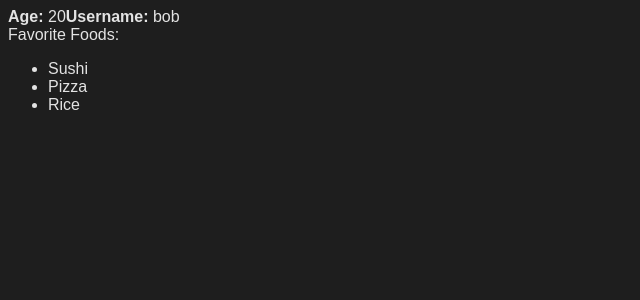
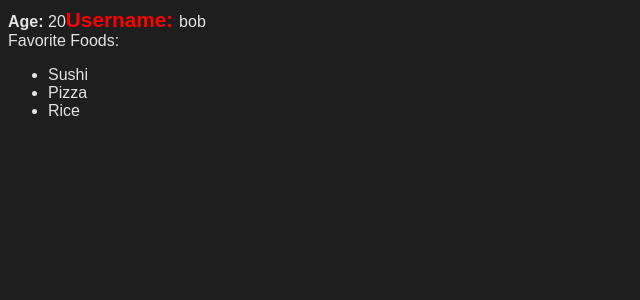
Before and after one commit to guilhermefurla/FrontEndProjects, a React (Vite) app in the folder react/: page / in a window 1280 px wide. Shown: the top 300 px of the page, without its empty margins (0-640 px from the left). Built offline with nearby package versions, Linux system fonts and the light colour scheme.

Commit message:
components css

```diff
--- a/react/src/components/UserUsername.jsx
+++ b/react/src/components/UserUsername.jsx
@@ -1,7 +1,9 @@
+import "./styles.css"
+
 export function UserUsername(props){
   return (
     <>
-      <b>Username: </b>
+      <b className="username">Username: </b>
       <span>{props.username}</span>
     </>
   )
--- /dev/null
+++ b/react/src/components/styles.css
@@ -0,0 +1,4 @@
+.username {
+  font-size: 1.3em;
+  color: red;
+}
```
